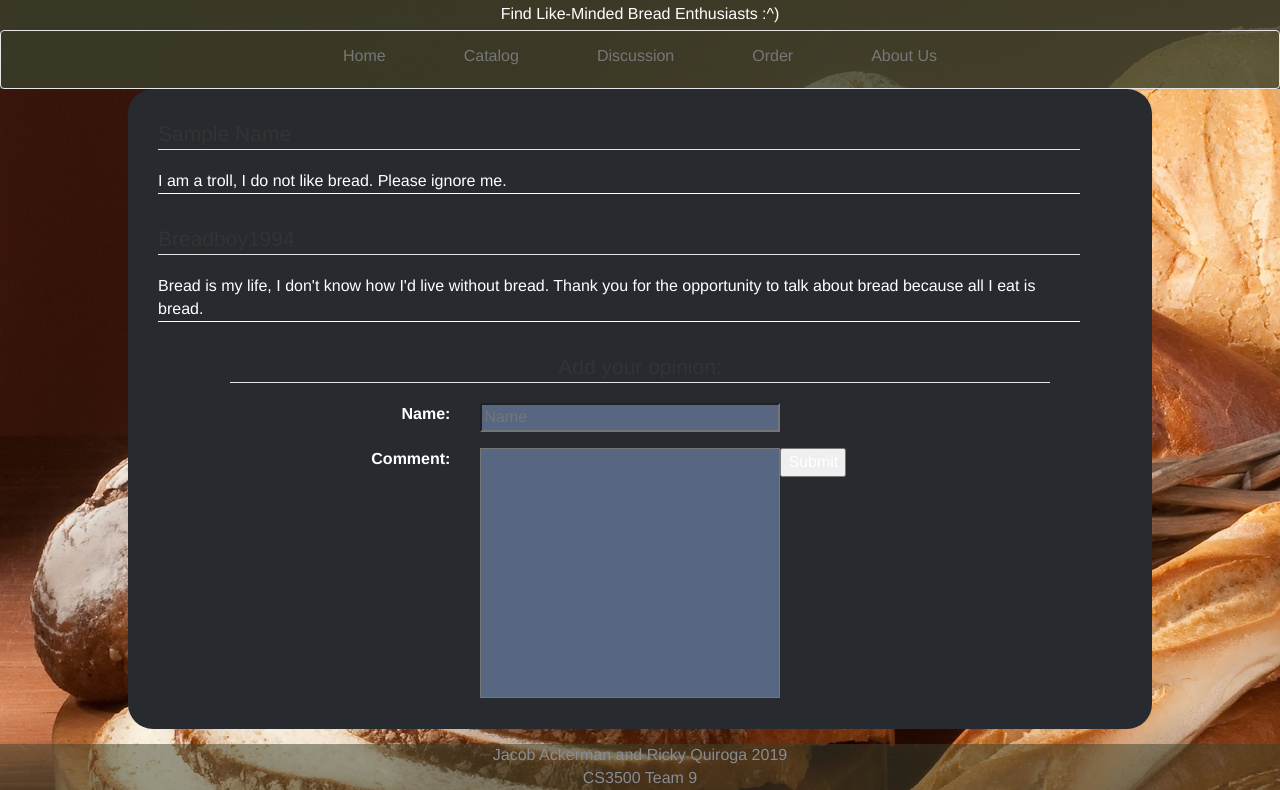
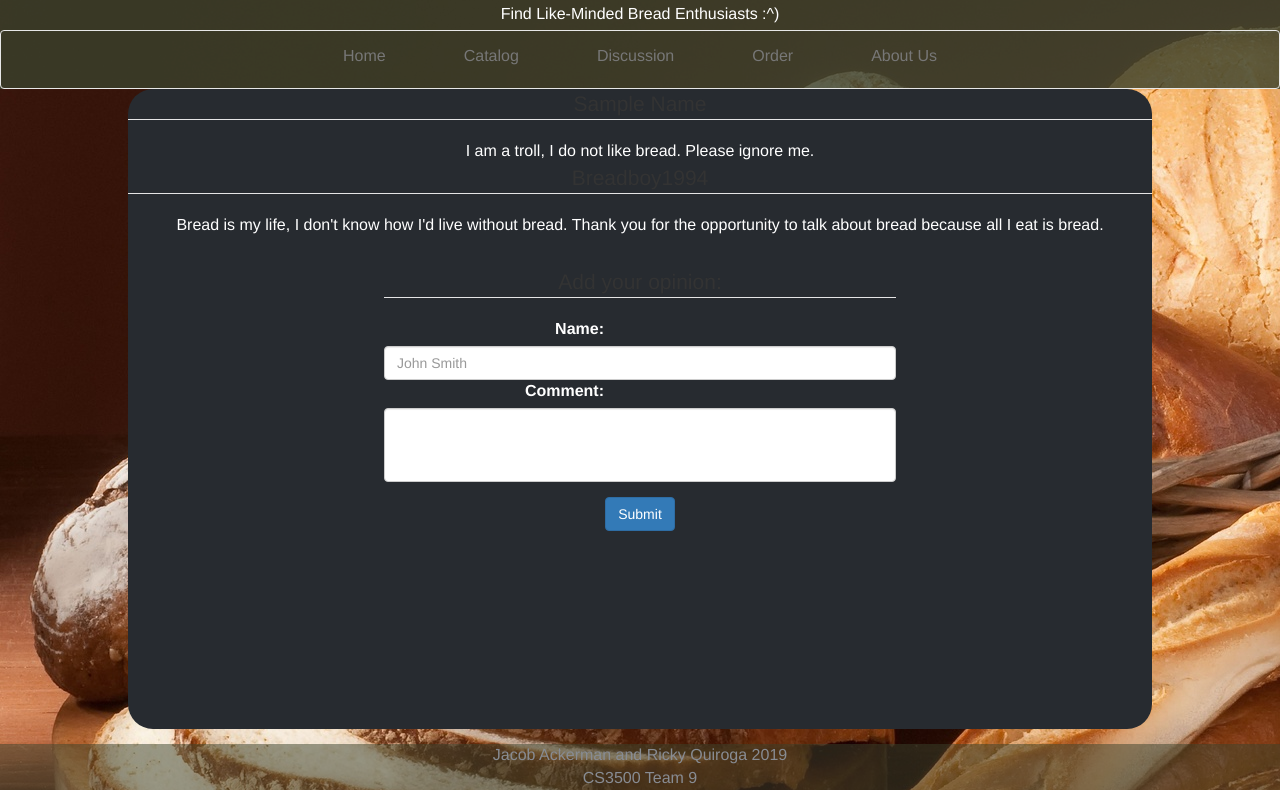
Before and after one commit to RicardoQuiroga/midterm, a plain HTML site: page Midterm Project/discussion.html in a window 1280 px wide. Shown: the part 72-862 px from the top of the page. Drawn offline with nearby package versions, Linux system fonts and the light colour scheme.

Commit message:
Added Bootstrap to Discussion Page
Just realized that my file structure got messed up before I upoaded the final Google Docs version so none of my changes to this page got added, so I fixed that. Will fix the layout of the order page next and then move onto the JS for commenting.

```diff
--- a/Midterm Project/css/discussion.css
+++ b/Midterm Project/css/discussion.css
@@ -21,7 +21,7 @@ body {
 
 .commentdiv {
 	margin: 30px auto;
-	width: 80%;
+	width: 50%;
 	height: 100px;
 	text-align: center;
 }
@@ -57,17 +57,14 @@ textarea{
 	background-color: #576782;
 	height: 250px;
 	width: 300px;
-	float: left;
 	color: white;
-	display: inline;
-	clear: right;
 }
 
 fieldset {
 	text-align: center;
 }
 
-fieldset.comment {
+/*fieldset.comment {
 	text-align: left;
 	margin: 30px 0 0 30px;
 	border-bottom: 1px solid white;
@@ -76,7 +73,7 @@ fieldset.comment {
 
 fieldset.comment>legend {
 	text-align: left;
-}
+}*/
 
 label{
     display: inline-block;
@@ -93,3 +90,10 @@ input {
   text-align: left;
   color: white;
 }
+
+/*#submit {
+	display: flex;
+	vertical-align: center;
+	position: relative;
+	clear: left;
+}*/
--- a/Midterm Project/discussion.html
+++ b/Midterm Project/discussion.html
@@ -40,17 +40,26 @@
 
 			<div class="commentdiv">
 				<form method="get" action="http://examples.funwebdev.com/process.php">
-					<fieldset>
+					<fieldset class = "form-group">
 						<legend>Add your opinion:</legend>
-						<label id="namelabel">Name:</label>
+						<!--<label id="namelabel">Name:</label>
 						<input type="text" placeholder = "Name" name = "nameinput" id = "nameinput" class = "inputfield"><br><br>
 					    <label id="commentlabel">Comment:</label>
-					    <textarea name = "commentarea"></textarea>
-					    <input type="submit" name="submit">
+					    <textarea name = "commentarea"></textarea><br>-->
+					    <div class="form-group">
+						    <label class="col-form-label" for="inputDefault">Name:</label>
+  							<input type="text" class="form-control" placeholder="John Smith" id="inputDefault">
+  						</div>
+  						<div class="form-group">
+						    <label for="commentTextarea">Comment:</label>
+						    <textarea class="form-control" id="commentTextarea" rows="3"></textarea>
+						</div>
+						    <button type="submit" class="btn btn-primary">Submit</button>
+						</div>
 					</fieldset>
+
 				</form>
     		</div>
-
 		</div>
 	</main>
 </body>
```
